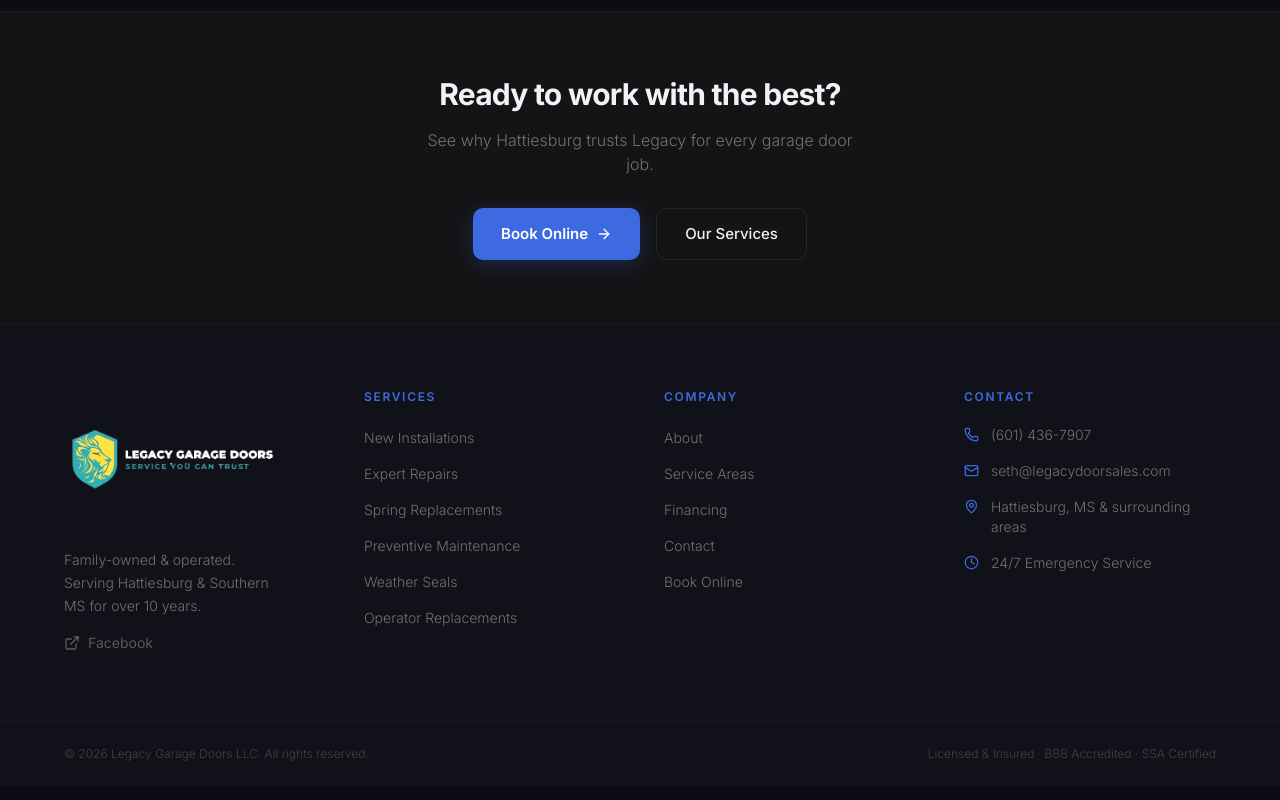
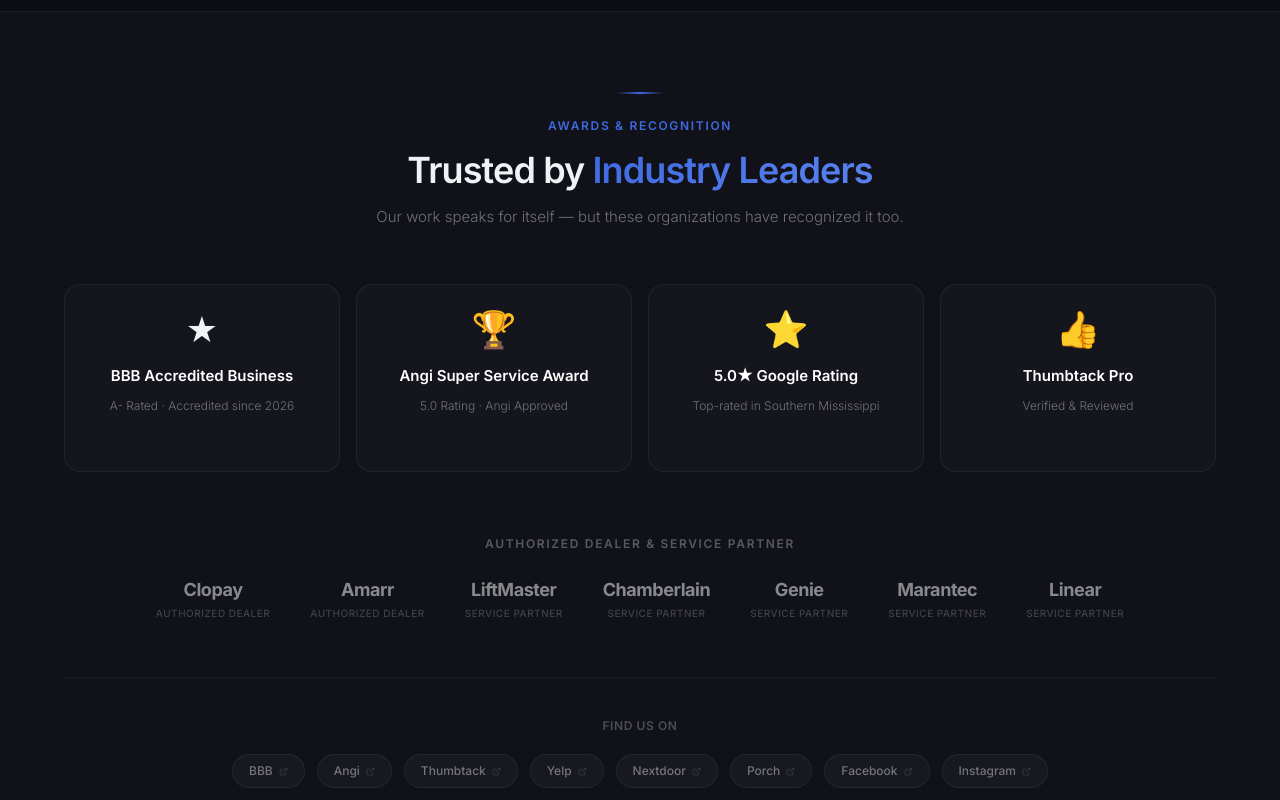
Before and after one commit to Founditmarketing/legacy-garage-doors, a Next.js app: page /about in a window 1280 px wide. Shown: the part 900-1700 px from the top of the page. Built offline with nearby package versions, Linux system fonts and the light colour scheme.

Commit message:
Add awards & recognition section to About page with verified BBB, Angi, Thumbtack, brand partners, and platform links

```diff
--- a/src/app/about/page.tsx
+++ b/src/app/about/page.tsx
@@ -1,6 +1,6 @@
 import type { Metadata } from "next";
 import Link from "next/link";
-import { ArrowRight } from "lucide-react";
+import { ArrowRight, ExternalLink } from "lucide-react";
 
 export const metadata: Metadata = {
   title: "About",
@@ -14,6 +14,43 @@
   { label: "Licensed & Insured", emoji: "✓" },
   { label: "BBB Accredited", emoji: "★" },
   { label: "SSA Certified", emoji: "🛡" },
+];
+
+const awards = [
+  {
+    title: "BBB Accredited Business",
+    subtitle: "A- Rated · Accredited since 2026",
+    icon: "★",
+    href: "https://www.bbb.org/us/ms/purvis/profile/garage-door-repair/legacy-garage-doors-llc-0523-235906838",
+  },
+  {
+    title: "Angi Super Service Award",
+    subtitle: "5.0 Rating · Angi Approved",
+    icon: "🏆",
+    href: "https://www.homeadvisor.com/rated.legacygaragedoors.157120082.html",
+  },
+  {
+    title: "5.0★ Google Rating",
+    subtitle: "Top-rated in Southern Mississippi",
+    icon: "⭐",
+    href: undefined,
+  },
+  {
+    title: "Thumbtack Pro",
+    subtitle: "Verified & Reviewed",
+    icon: "👍",
+    href: "https://www.thumbtack.com/ms/purvis/garage-door-repair/legacy-garage-doors/service/559853482823909377",
+  },
+];
+
+const brands = [
+  { name: "Clopay", role: "Authorized Dealer" },
+  { name: "Amarr", role: "Authorized Dealer" },
+  { name: "LiftMaster", role: "Service Partner" },
+  { name: "Chamberlain", role: "Service Partner" },
+  { name: "Genie", role: "Service Partner" },
+  { name: "Marantec", role: "Service Partner" },
+  { name: "Linear", role: "Service Partner" },
 ];
 
 export default function AboutPage() {
@@ -68,10 +105,104 @@
         </div>
       </section>
 
-      <section className="py-16 bg-[#141416] border-t border-white/[0.04]">
+      {/* ── AWARDS & RECOGNITION ────────────────── */}
+      <section className="py-20 bg-[#111219] border-y border-white/[0.04]">
+        <div className="section-wrap">
+          <div className="text-center mb-14">
+            <div className="w-12 h-0.5 bg-gradient-to-r from-transparent via-[var(--color-brand)] to-transparent mx-auto mb-6" />
+            <p className="text-xs font-semibold uppercase tracking-[0.14em] text-[var(--color-brand)] mb-4">
+              Awards & Recognition
+            </p>
+            <h2 className="text-3xl md:text-4xl font-semibold tracking-tight mb-4">
+              Trusted by <span className="text-gradient-brand">Industry Leaders</span>
+            </h2>
+            <p className="text-white/40 text-[15px] max-w-xl mx-auto font-light">
+              Our work speaks for itself — but these organizations have recognized it too.
+            </p>
+          </div>
+
+          {/* Award Cards */}
+          <div className="grid grid-cols-1 sm:grid-cols-2 lg:grid-cols-4 gap-4 mb-16">
+            {awards.map((award) => {
+              const inner = (
+                <div className="group relative p-6 rounded-2xl bg-white/[0.02] border border-white/[0.05] hover:bg-[var(--color-brand)]/[0.06] hover:border-[var(--color-brand)]/20 transition-all duration-300 text-center h-full">
+                  <div className="text-4xl mb-4">{award.icon}</div>
+                  <h3 className="text-[15px] font-semibold text-white mb-2">{award.title}</h3>
+                  <p className="text-xs text-white/40 font-light leading-relaxed">{award.subtitle}</p>
+                  {award.href && (
+                    <div className="mt-4 flex items-center justify-center gap-1 text-xs text-[var(--color-brand)] opacity-0 group-hover:opacity-100 transition-opacity">
+                      <span>View Profile</span>
+                      <ExternalLink size={10} />
+                    </div>
+                  )}
+                </div>
+              );
+
+              return award.href ? (
+                <a key={award.title} href={award.href} target="_blank" rel="noopener noreferrer">
+                  {inner}
+                </a>
+              ) : (
+                <div key={award.title}>{inner}</div>
+              );
+            })}
+          </div>
+
+          {/* Authorized Brands */}
+          <div className="text-center">
+            <p className="text-xs font-semibold uppercase tracking-[0.14em] text-white/30 mb-6">
+              Authorized Dealer & Service Partner
+            </p>
+            <div className="flex flex-wrap items-center justify-center gap-x-10 gap-y-4">
+              {brands.map((brand) => (
+                <div key={brand.name} className="text-center group">
+                  <span className="text-lg font-bold tracking-tight text-white/50 group-hover:text-white/70 transition-colors">
+                    {brand.name}
+                  </span>
+                  <div className="text-[10px] text-white/20 uppercase tracking-wider mt-0.5 font-medium">
+                    {brand.role}
+                  </div>
+                </div>
+              ))}
+            </div>
+          </div>
+
+          {/* Platform Links */}
+          <div className="mt-14 pt-10 border-t border-white/[0.04]">
+            <p className="text-center text-xs text-white/25 mb-5 uppercase tracking-wider font-semibold">
+              Find Us On
+            </p>
+            <div className="flex flex-wrap justify-center gap-3">
+              {[
+                { name: "BBB", href: "https://www.bbb.org/us/ms/purvis/profile/garage-door-repair/legacy-garage-doors-llc-0523-235906838" },
+                { name: "Angi", href: "https://www.homeadvisor.com/rated.legacygaragedoors.157120082.html" },
+                { name: "Thumbtack", href: "https://www.thumbtack.com/ms/purvis/garage-door-repair/legacy-garage-doors/service/559853482823909377" },
+                { name: "Yelp", href: "https://www.yelp.com/biz/legacy-garage-doors-purvis" },
+                { name: "Nextdoor", href: "https://nextdoor.com/pages/legacy-garage-doors-purvis-ms/" },
+                { name: "Porch", href: "https://pro.porch.com/purvis-ms/garage-door-specialists/legacy-garage-doors-167520379/pp" },
+                { name: "Facebook", href: "https://www.facebook.com/p/Legacy-Garage-Doors-61578633631605/" },
+                { name: "Instagram", href: "https://www.instagram.com/legacydoorsales/" },
+              ].map((p) => (
+                <a
+                  key={p.name}
+                  href={p.href}
+                  target="_blank"
+                  rel="noopener noreferrer"
+                  className="px-4 py-2 rounded-full bg-white/[0.03] border border-white/[0.06] text-xs text-white/40 hover:text-white hover:bg-[var(--color-brand)]/10 hover:border-[var(--color-brand)]/20 transition-all font-medium flex items-center gap-1.5"
+                >
+                  {p.name}
+                  <ExternalLink size={9} className="opacity-40" />
+                </a>
+              ))}
+            </div>
+          </div>
+        </div>
+      </section>
+
+      <section className="py-16">
         <div className="section-wrap text-center">
           <h2 className="text-3xl font-bold tracking-tight mb-4">Ready to work with the best?</h2>
-          <p className="text-white/40 mb-8 max-w-md mx-auto font-light">See why Hattiesburg trusts Legacy for every garage door job.</p>
+          <p className="text-white/40 mb-8 max-w-md mx-auto font-light">See why Southern Mississippi trusts Legacy for every garage door job.</p>
           <div className="flex flex-wrap gap-4 justify-center">
             <Link href="/book-online" className="btn-primary">Book Online <ArrowRight size={16} /></Link>
             <Link href="/services" className="btn-ghost">Our Services</Link>
```
